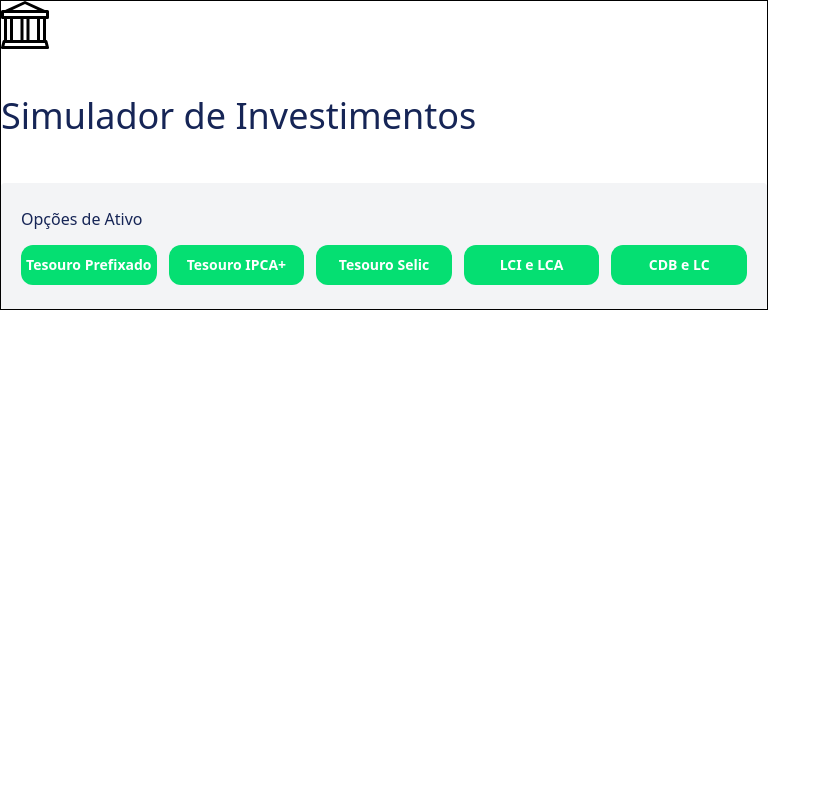
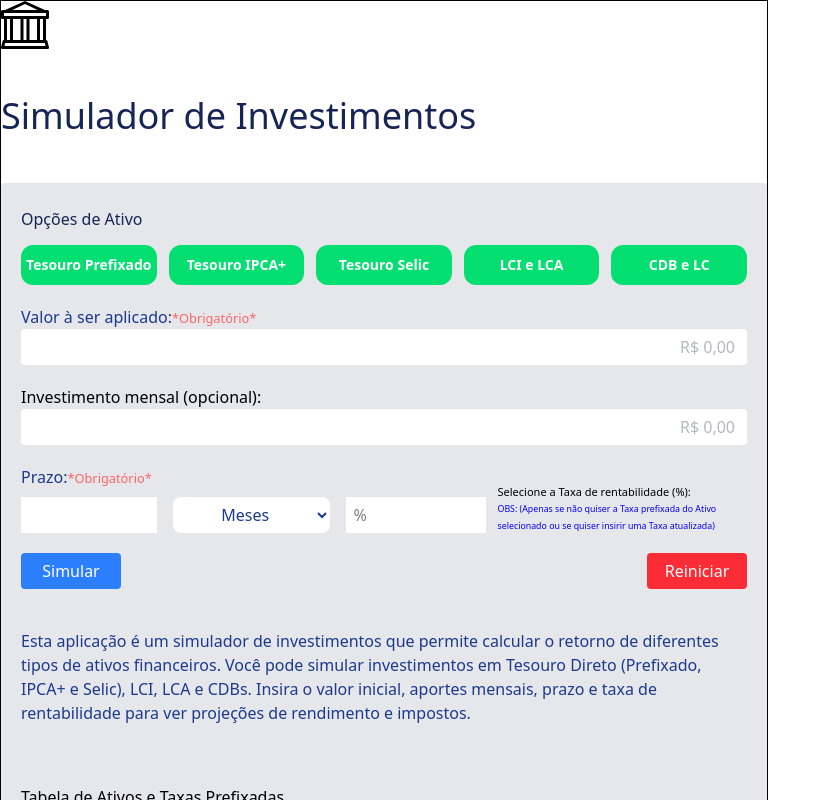
Before and after one commit to VictorS14/simulador_de_investimentos, a React (Vite) app in the folder my-simulator/: page / in a window 1280 px wide. Shown: the top 800 px of the page, without its empty margins (0-831 px from the left). Built offline with nearby package versions, Linux system fonts and the light colour scheme.

Commit message:
feat: Implement SimulationForm

```diff
--- a/my-simulator/src/App.jsx
+++ b/my-simulator/src/App.jsx
@@ -2,14 +2,21 @@
 import bankLogo from "./assets/bank.svg"
 import './App.css'
 import { AssetOptions } from "./components/AssetOptions";
+import { SimulationForm } from "./components/SimulationForm";
 
 
 function App() {
   const [selectedAsset, setSelectedAsset] = useState('Tesouro Prefixado');
   const [showResults, setShowResults] = useState(false);
+  const [simulationData, setSimulationData] = useState(null);
 
   const handleAssetChange = (asset) => {
     setSelectedAsset(asset)
+  }
+
+  const handleSimulationComplete = (data) => {
+    setSimulationData(data);
+    setShowResults(true);
   }
 
 
@@ -22,12 +29,17 @@
         alt="bank logo"/>
       </header>
       <h2 className="text-blue-950 text-[min(5vw,36px)]">Simulador de Investimentos</h2>
-      <div className="bg-gray-100 flex flex-col items-center px-5 py-6 rounded-sm gap-5">
+      <div className="bg-gray-200 flex flex-col items-center px-5 py-6 rounded-sm gap-5">
         {!showResults && (
           <>
             <AssetOptions
             selectedAsset={selectedAsset}
             onAssetChange={handleAssetChange}
+            />
+
+            <SimulationForm
+              selectedAsset={selectedAsset}
+              onSimulationComplete={handleSimulationComplete}
             />
           </>
         )}
```
